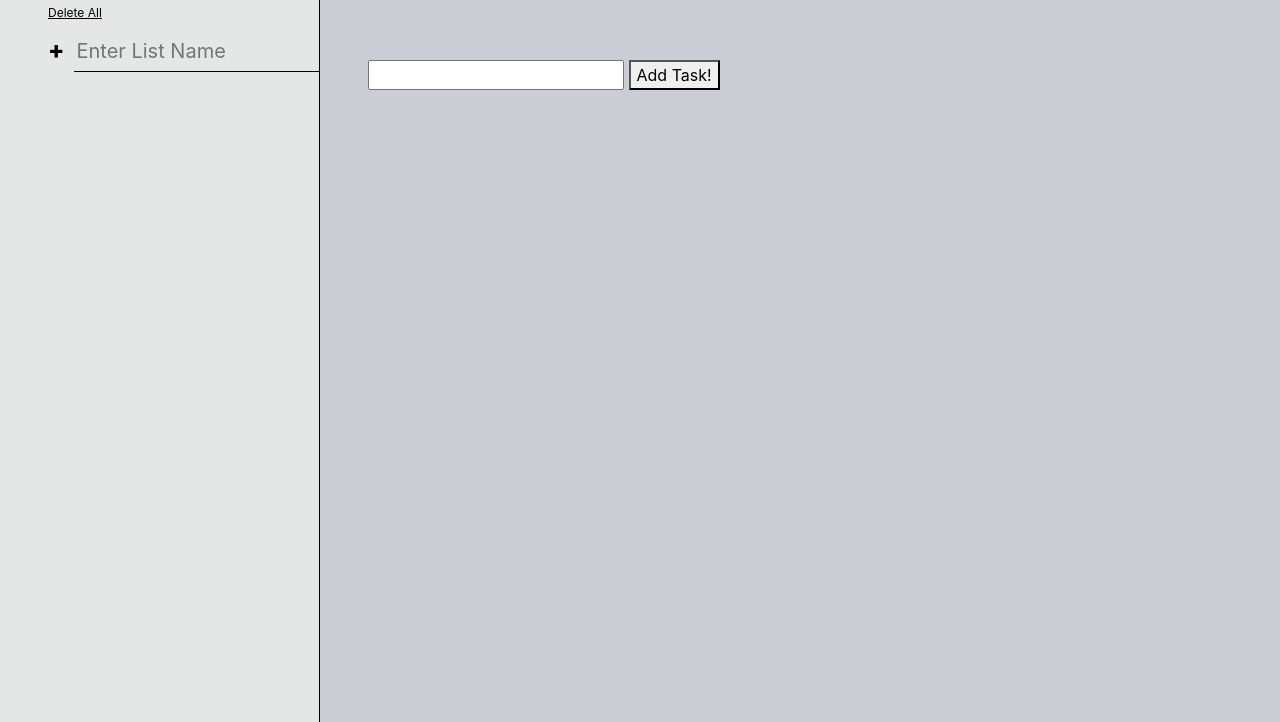
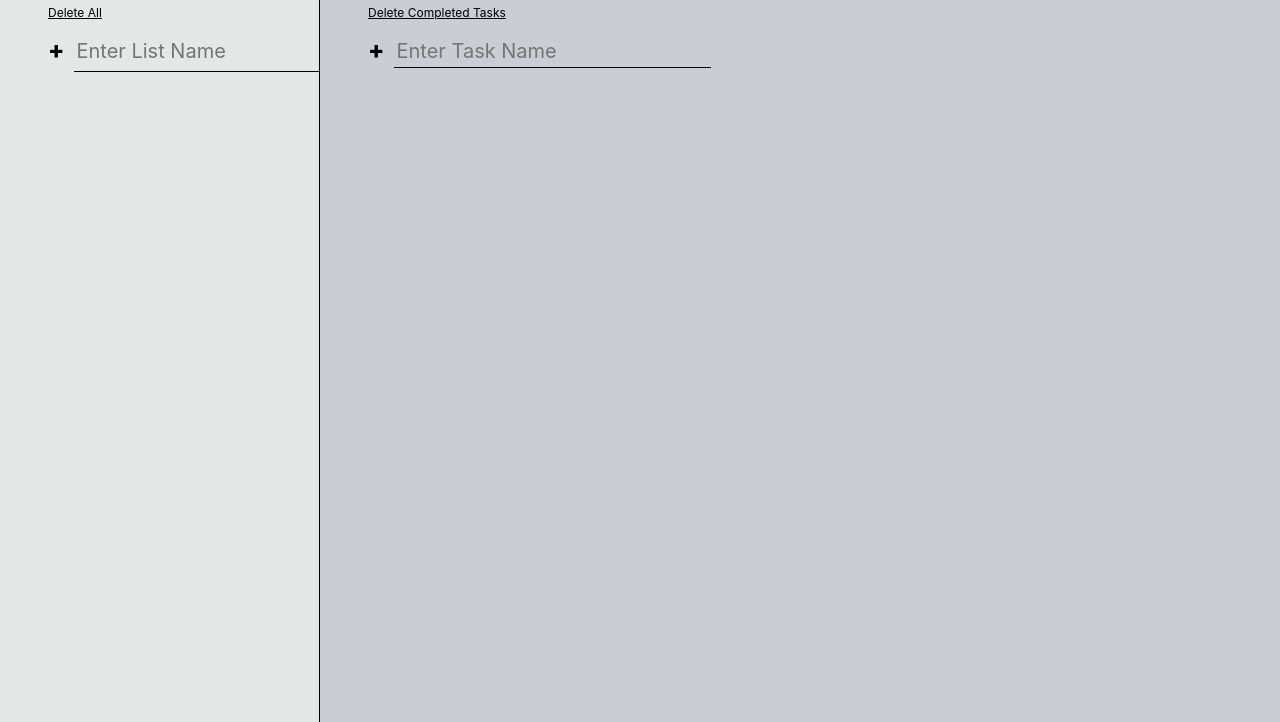
Before and after one commit to Teras43/ToDoApp, a website: page index.html in a window 1280 px wide. Shown: the part 213-935 px from the top of the page. Drawn offline with nearby package versions, Linux system fonts and the light colour scheme.

Commit message:
Changed styling for the add task section and changed layout on the DOM.

```diff
--- a/index.html
+++ b/index.html
@@ -47,11 +47,16 @@
                 <div id="tasksTop" class="h2">
                     Tasks
                 </div>
+                <div id="deleteCompletedBtn">
+                    <button class="deleteCompletedTasks" onclick="">Delete Completed Tasks</button>
+                </div>
+                <div id="addNewTask">
+                    <input type="text" id="taskInput" placeholder="Enter Task Name" onkeydown="addTask(event)">
+                    <button class="listButton" onclick="addTask(event)">+</button>
+                </div>
                 <div id="taskArea" class="pl-5 pt-5 h4">
 
                 </div>
-                <input type="text" id="taskInput" onkeydown="addTask(event)">
-                <button onclick="addTask(event)">Add Task!</button>
             </div>
         </div>
         <div id="bottomBanner">
--- a/js/tasks.js
+++ b/js/tasks.js
@@ -40,15 +40,13 @@ class AllListContainer {
 }
 
 class Task {
-    constructor(id, name, description) {
+    constructor(id, name,) {
         this.id = id;
         this.name = name;
-        this.description = description;
         this.isComplete = false;
     }
-    editTask(name, description, isComplete) {
+    editTask(name, isComplete) {
         this.name = name;
-        this.description = description;
         this.isComplete = isComplete;
     }
 }
@@ -59,9 +57,9 @@ class List {
         this.name = name;
         this.tasks = {};
     }
-    addTask(name, description = '') {
+    addTask(name) {
         const id = randomId();
-        this.tasks[id] = new Task(id, name, description);
+        this.tasks[id] = new Task(id, name);
         this.renderTasks();
     }
     getTask(id) {
--- a/styles/scss/styles.scss
+++ b/styles/scss/styles.scss
@@ -44,24 +44,6 @@ $taskHalfColor: #767B91;
 
         #newListName:focus::placeholder {
             opacity: 0.2;
-        }
-
-        .listButton {
-            margin-right: 10px;
-            background: 0;
-            border: 0;
-            padding: 0;
-            padding-bottom: 20px;
-            font-size: 1.5rem;
-            font-weight: 800;
-        }
-
-        .listButton:hover {
-            opacity: 0.3;
-        }
-
-        .listButton:focus {
-            outline: none;
         }
     }
 
@@ -111,8 +93,62 @@ $taskHalfColor: #767B91;
     }
 }
 
+.listButton {
+    margin-right: 10px;
+    background: 0;
+    border: 0;
+    padding: 0;
+    padding-bottom: 20px;
+    font-size: 1.5rem;
+    font-weight: 800;
+}
+
+.listButton:hover {
+    opacity: 0.3;
+}
+
+.listButton:focus {
+    outline: none;
+}
+
 #taskHalf {
     background-color: lighten($taskHalfColor, 30%);
+
+    #deleteCompletedBtn {
+        display: flex;
+        justify-content: flex-start;
+        margin-bottom: 10px;
+
+        .deleteCompletedTasks {
+            cursor: pointer;
+            background: 0;
+            border: 0;
+            padding: 0;
+            font-size: 12px;
+            text-decoration: underline;
+        }
+
+        .deleteCompletedTasks:hover {
+            opacity: 0.6;
+        }
+    }
+
+    #addNewTask {
+        display: flex;
+        align-items: center;
+
+        #taskInput {
+            font-size: 20px;
+            background: transparent;
+            border: 0;
+            border-bottom: 1px solid black;
+            outline: none;
+            transition: border-bottom 150ms ease-in;
+            order: 2;
+            margin-bottom: 16px;
+        }
+    }
+
 }
 
 .h2 {
```
Also changed, not shown: styles/css/styles.css, 1 other file.
